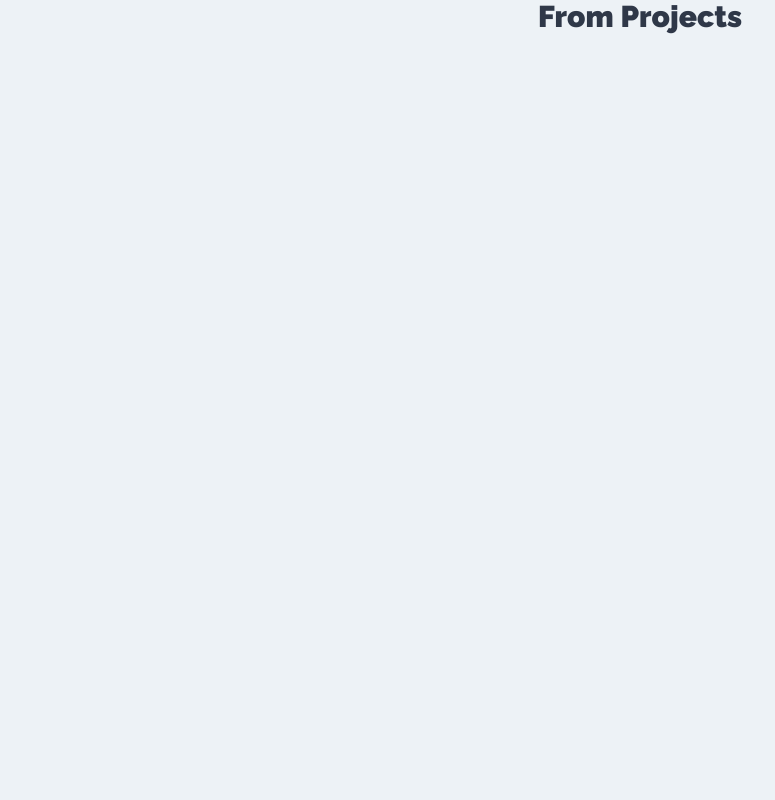
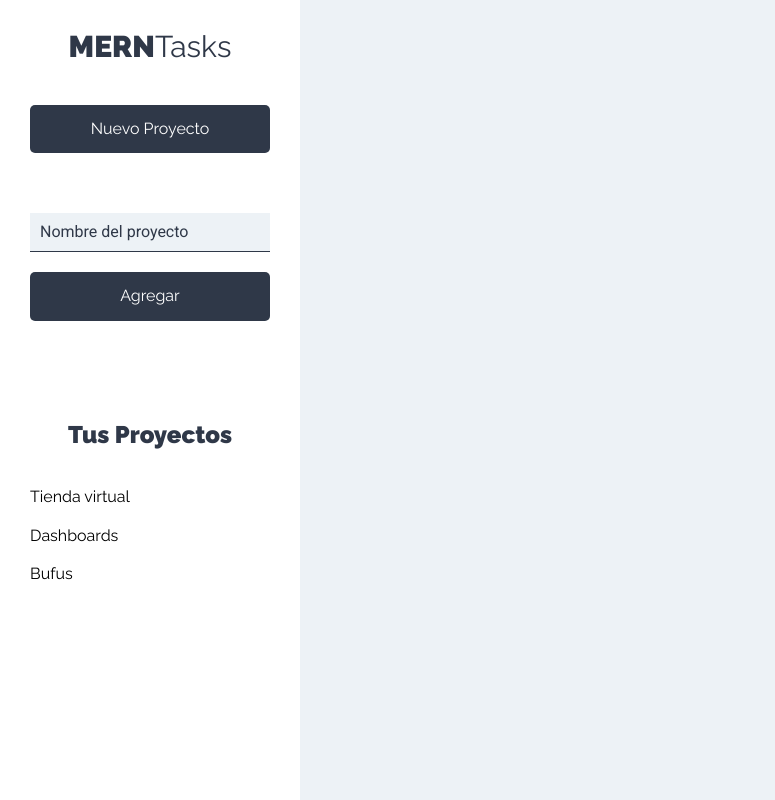
Before and after one commit to e-burgos/mern-tasks-react, a React (Create React App) app: page /projects in a window 1280 px wide. Shown: the whole page, without its empty margins (0-775 px from the left). Built offline with nearby package versions, Linux system fonts and the light colour scheme.

Commit message:
Sidebar component added to main Projects component

```diff
--- a/package.json
+++ b/package.json
@@ -1,5 +1,5 @@
 {
-  "name": "cliente",
+  "name": "mern-tasks-react",
   "version": "0.1.0",
   "private": true,
   "dependencies": {
--- /dev/null
+++ b/src/components/layout/Sidebar.js
@@ -0,0 +1,18 @@
+import React from 'react';
+import ListProjects from '../projects/ListProjects';
+import NewProject from '../projects/NewProject';
+
+const Sidebar = () => {
+    return (
+        <aside>
+            <h1>MERN<span>Tasks</span></h1>
+            <NewProject />
+            <div className="proyectos">
+                <h2>Tus Proyectos</h2>
+                <ListProjects />
+            </div>
+        </aside>
+     );
+}
+
+export default Sidebar;
--- /dev/null
+++ b/src/components/projects/ItemProject.js
@@ -0,0 +1,14 @@
+import React from 'react'
+
+const ItemProject = ({project}) => {
+    return (
+        <li>
+            <button
+                type="button"
+                className="btn btn-blank"
+            >{project.projectName}</button>
+        </li>
+     );
+}
+
+export default ItemProject;
--- /dev/null
+++ b/src/components/projects/ListProjects.js
@@ -0,0 +1,23 @@
+import React from 'react'
+import ItemProject from './ItemProject'
+
+const ListProjects = () => {
+
+    const projects = [
+        {projectName: 'Tienda virtual'},
+        {projectName: 'Dashboards'},
+        {projectName: 'Bufus'},
+    ];
+
+    return (
+        <ul className="listado-proyectos">
+            {projects.map( project => (
+                    <ItemProject
+                    project={project}
+                />
+            ))}
+        </ul>
+     );
+}
+
+export default ListProjects;
--- /dev/null
+++ b/src/components/projects/NewProject.js
@@ -0,0 +1,61 @@
+import React, { Fragment, useState } from 'react'
+
+const NewProject = () => {
+
+    // State para proyecto
+    const [project, setProject] = useState({
+        projectName: '',
+    });
+
+    // Extraer nombre de proyecto
+    const { projectName } = project;
+
+    // Leer lo que el usuario escribe
+    const onChangeProject = e => {
+        setProject({
+            ...project,
+            [e.target.name]: e.target.value
+        });
+    };
+
+    // Cuando el usuario desea agregar un nuevo proyecto
+    const onSubmitProject = e => {
+        e.preventDefault();
+
+        // Validar que el campo no este vacio
+
+        // Agregar al state
+
+        // Reiniciar el fomulario
+
+    }
+
+    return (
+        <Fragment>
+            <button
+                type="button"
+                className="btn btn-block btn-primario"
+            >Nuevo Proyecto</button>
+            <form
+                className="formulario-nuevo-proyecto"
+                onSubmit={onSubmitProject}
+            >
+                <input
+                    type="text"
+                    className="input-text"
+                    placeholder="Nombre del proyecto"
+                    name="projectName"
+                    value={projectName}
+                    onChange={onChangeProject}
+                />
+                <input
+                    type="submit"
+                    className="btn btn-block btn-primario"
+                    value="Agregar"
+                />
+            </form>
+        </Fragment>
+     );
+}
+
+export default NewProject;
--- a/src/components/projects/Projects.js
+++ b/src/components/projects/Projects.js
@@ -1,8 +1,18 @@
 import React from 'react';
+import Sidebar from '../layout/Sidebar';
 
 const Projects = () => {
     return (
-        <h1>From Projects</h1>
+        <div className="contenedor-app">
+            <Sidebar />
+            <div className="seccion-principal">
+                <main>
+                    <div className="contenedor-tareas">
+
+                    </div>
+                </main>
+            </div>
+        </div>
      );
 }
 
```
Also changed, not shown: 1 other file (tests, documents, lock files or other folders).
